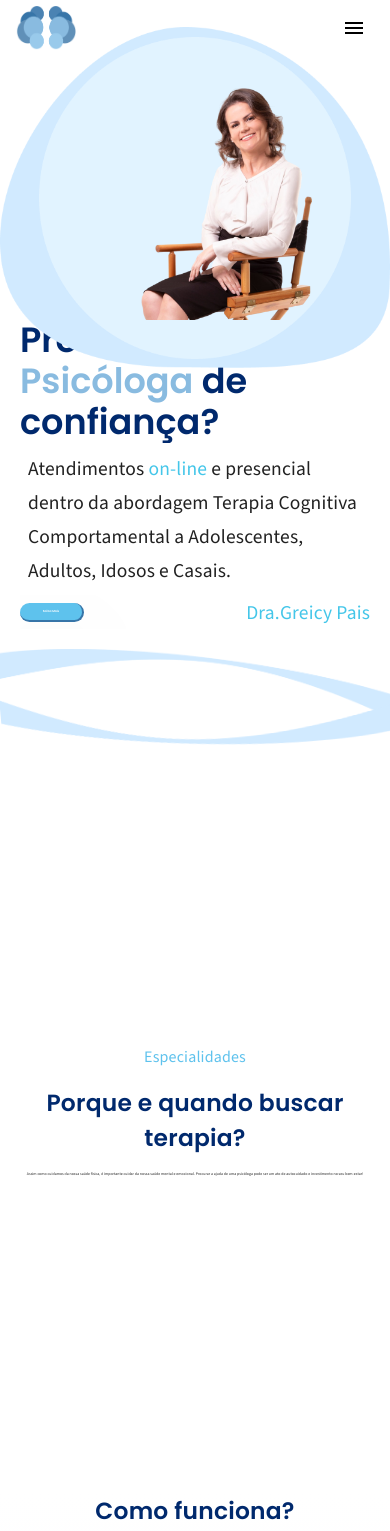
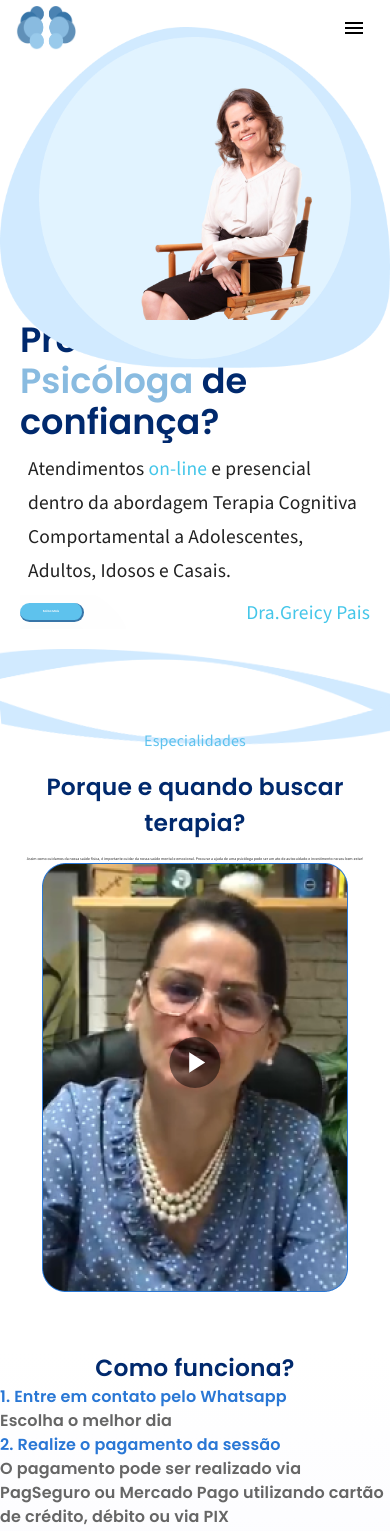
Before and after one commit to AlexandreNMota/greicy-lp, a React (Vite) app: page / in a window 390 px wide. Shown: the top 1531 px of the page. Built offline with nearby package versions, Linux system fonts and the light colour scheme.

Commit message:
socorro 3

```diff
--- a/src/index.css
+++ b/src/index.css
@@ -45,7 +45,7 @@ body {
   position: absolute;
   top: 50%;
   left: 50%;
-  transform: translate(-50%, -250%);
+  transform: translate(-50%, -500%);
 }
 
 * {
--- a/src/pages/refactor/why-therapy/index.css
+++ b/src/pages/refactor/why-therapy/index.css
@@ -3,7 +3,7 @@
   display: flex;
   flex-direction: column;
   align-items: center;
-  height: 100vh; /* Para garantir que a seção ocupe a altura total da tela */
+  /* height: 100vh; */
 }
 
 .content {
--- a/src/pages/refactor/why-therapy/index.tsx
+++ b/src/pages/refactor/why-therapy/index.tsx
@@ -1,4 +1,11 @@
-import { Box, Grid, IconButton, Typography } from "@mui/material";
+import {
+  Box,
+  Card,
+  CardContent,
+  Grid,
+  IconButton,
+  Typography,
+} from "@mui/material";
 import { BigText, DoencaCard, Section, Title } from "../../../components";
 import "./index.css";
 import DoencaProvider from "../../../context/doenca-cards";
@@ -7,8 +14,12 @@ import ChevronLeftIcon from "@mui/icons-material/ChevronLeft";
 import { useState } from "react";
 import { useSwipeable } from "react-swipeable";
 import { cards } from "../../../constantes/doencaCards";
+import { motion } from "framer-motion";
+import PlayArrowIcon from "@mui/icons-material/PlayArrow";
+import useAppContext from "../../../context/app/useAppContext";
 
 export const WhyTherapyRefactor = () => {
+  const { isMobile } = useAppContext();
   const [step, setStep] = useState(1);
 
   const handlers = useSwipeable({
@@ -106,6 +117,28 @@ export const WhyTherapyRefactor = () => {
             </Grid>
           </Grid>
         </div> */}
+        {isMobile && (
+          <div className="card-container">
+            <Grid container spacing={2}>
+              <Grid item xs={12}>
+                <div className="image-container">
+                  <img src={cards[0].thumb} />
+                  <IconButton
+                    className="play-button"
+                    onClick={() => {}}
+                    sx={{
+                      backgroundColor: "rgba(0, 0, 0, 0.5)",
+                      color: "#fff",
+                    }}
+                  >
+                    <PlayArrowIcon fontSize="large" />
+                  </IconButton>
+                </div>
+              </Grid>
+            </Grid>
+          </div>
+        )}
+
         <img
           src="images/Ellipse 36.png"
           className="eclipse36 rotated"
```
